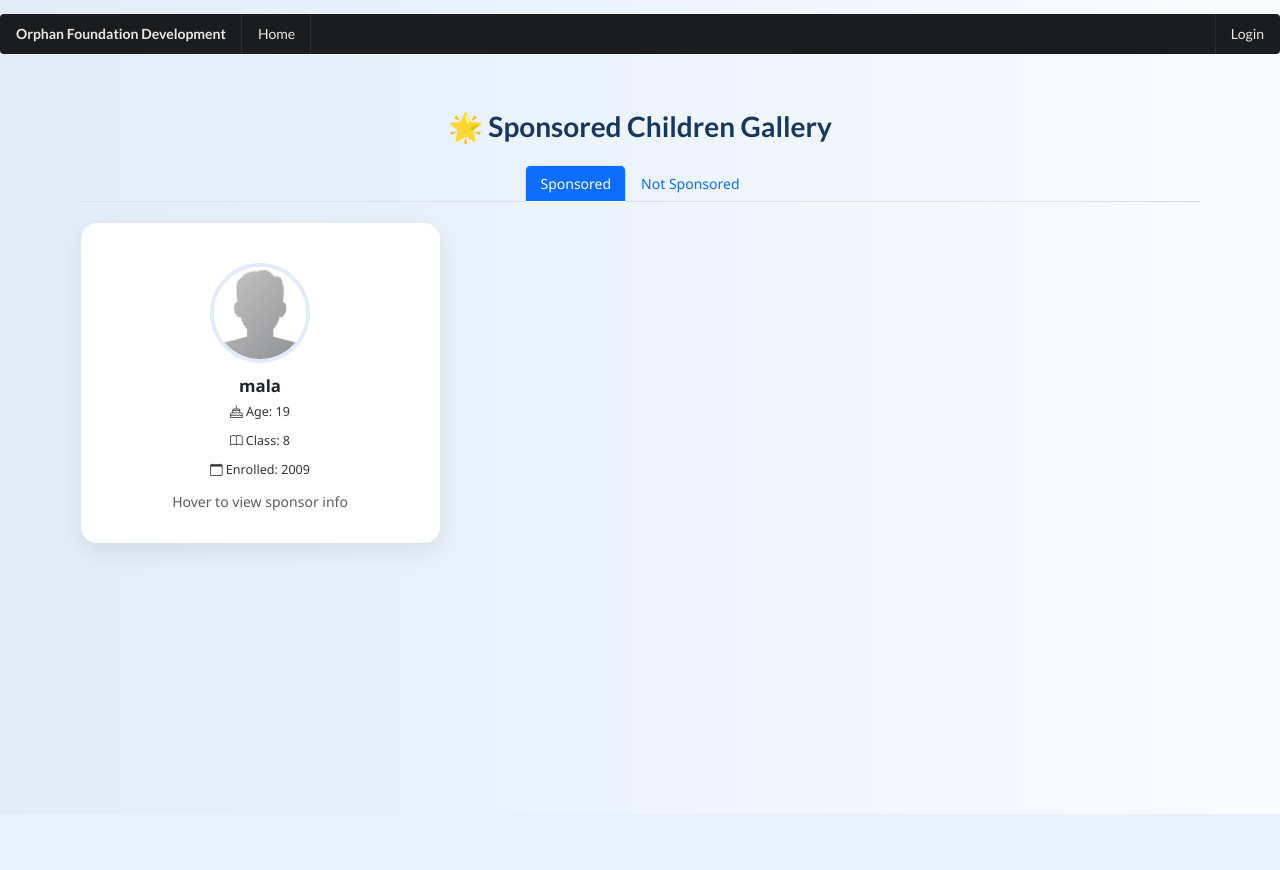
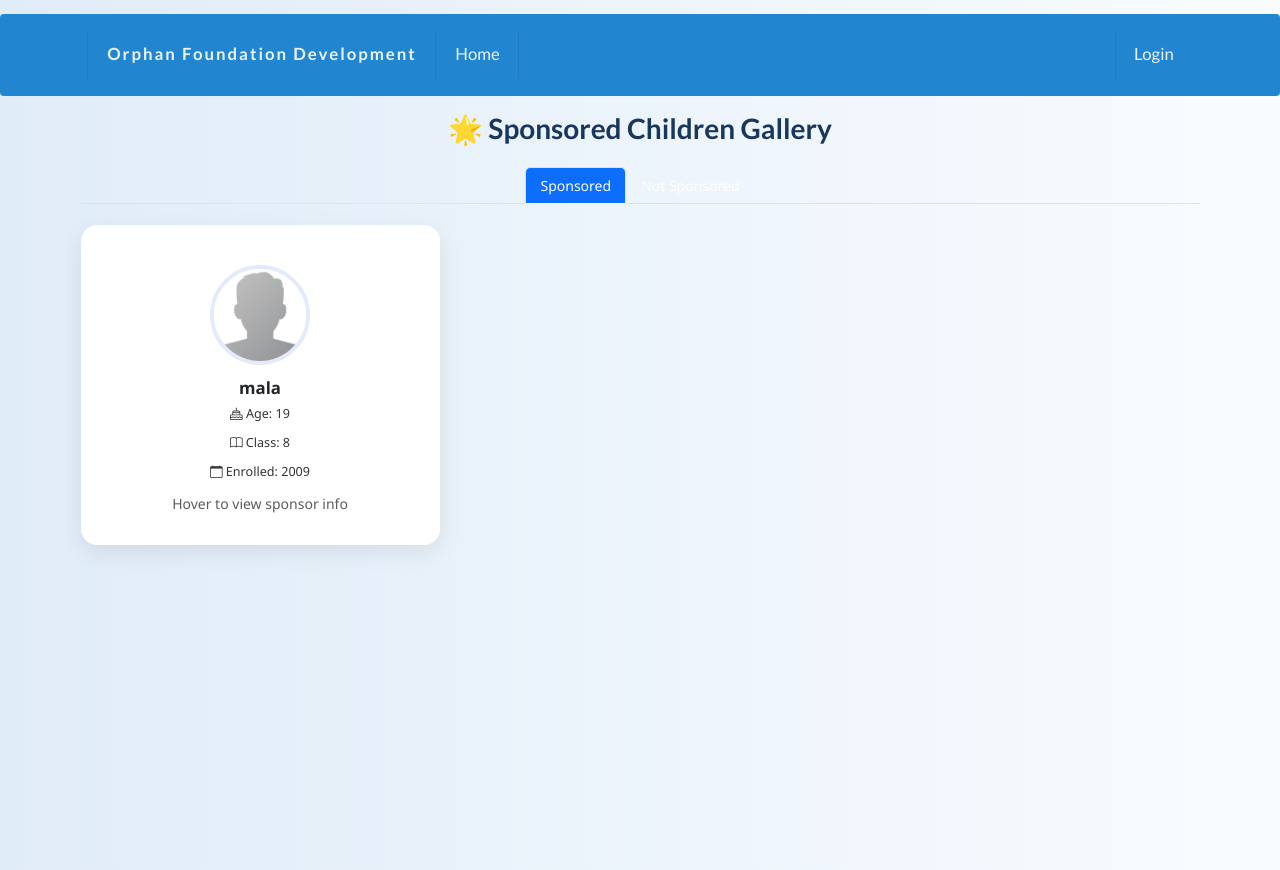
Before and after one commit to lakmini77/SEP.4, a PHP site: page /child-gallery-sponsored.php in a window 1280 px wide. Before the commit the page ends 814 px from the top, so only its background shows below. Run offline with PHP 8.4, Linux system fonts and the light colour scheme; data comes from the database, SQL or seed files in the repository.

Commit message:
Update top-menu.php
Change the CSS

```diff
--- a/components/top-menu.php
+++ b/components/top-menu.php
@@ -1,11 +1,12 @@
 <!-- Top Navigation Bar -->
-        <div class="ui black inverted menu">
-            <div class="header item">
-                Orphan Foundation Development
+<div class="ui inverted menu navbar blue">
+
+    <div class="ui container">
+        <div class="header item logo">
+            <strong>Orphan Foundation Development</strong>
         </div>
         <a class="item" href="index.php">Home</a>
         <div class="right menu">
-
             <?php
                 if (empty($_SESSION['user_id'])) {
             ?>
@@ -18,6 +19,98 @@
             <?php
                 }
             ?>
-
         </div>
     </div>
+</div>
+
+<style>
+
+
+/* Blue gradient background */
+.blue-gradient {
+    background: linear-gradient(to right, #2193b0, #6dd5ed) !important;
+    color: white !important;
+}
+.blue-gradient .item {
+    color: white !important;
+}
+
+        .navbar-brand {
+            font-weight: bold;
+        }
+        .nav-link {
+            color: white !important;
+            transition: transform 0.3s;
+        }
+        .nav-link:hover {
+            transform: scale(1.1);
+        }
+    /* Navbar Styling */
+    .navbar {
+        background: linear-gradient(to right, #ff7e5f, #feb47b); /* Gradient effect */
+        position: fixed;
+        top: 0;
+        left: 0;
+        right: 0;
+        padding: 1.2rem 0;
+        z-index: 100;
+        width: 100%;
+        box-shadow: 0 4px 12px rgba(0, 0, 0, 0.1);
+    }
+
+    .navbar .logo {
+        font-size: 1.8rem;
+        font-weight: bold;
+        color: white;
+        text-transform: uppercase;
+        letter-spacing: 2px;
+    }
+
+    .navbar .item {
+        font-size: 1.2rem;
+        color: white;
+        padding: 1.1rem 1.5rem;
+        transition: background-color 0.3s ease, transform 0.3s ease;
+    }
+
+
+    .navbar .item:hover {
+        background-color: rgba(255, 255, 255, 0.2); /* Subtle background color on hover */
+        transform: scale(1.05);
+    }
+
+    .navbar .item.active {
+        background-color: #e67e22; /* Active item background */
+        color: white;
+        font-weight: bold;
+    }
+
+    /* Responsive Design */
+    @media (max-width: 768px) {
+        .navbar .item {
+            font-size: 1rem;
+            padding: 1rem;
+        }
+
+        .navbar .logo {
+            font-size: 1.5rem;
+        }
+    }
+
+    /* Container to keep the content aligned and spaced */
+    .ui.container {
+        display: flex;
+        justify-content: space-between;
+        align-items: center;
+    }
+
+    .right.menu {
+        display: flex;
+        align-items: center;
+    }
+
+    /* Ensure the content below the navbar doesn't overlap */
+    body {
+        margin-top: 70px; /* Adjust this value based on navbar height */
+    }
+</style>
```
Lines whose indentation alone changed are shown as unchanged.
